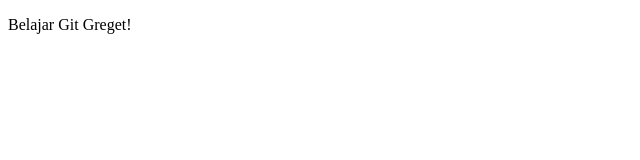
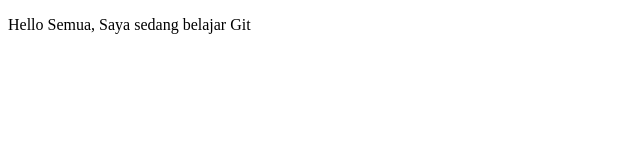
Before and after one commit to CandraREKAF/praktikum-git, a plain HTML site: page index.html in a window 1280 px wide. Shown: the whole page, without its empty margins (0-640 px from the left). Drawn offline with Linux system fonts and the light colour scheme.

Commit message:
Revert perubahan greget

```diff
--- a/index.html
+++ b/index.html
@@ -5,6 +5,6 @@
   <title>Belajar Git Project 01</title>
 </head>
 <body>
-  <p>Belajar Git Greget!</p>
+  <p>Hello Semua, Saya sedang belajar Git</p>
 </body>
 </html>
```
